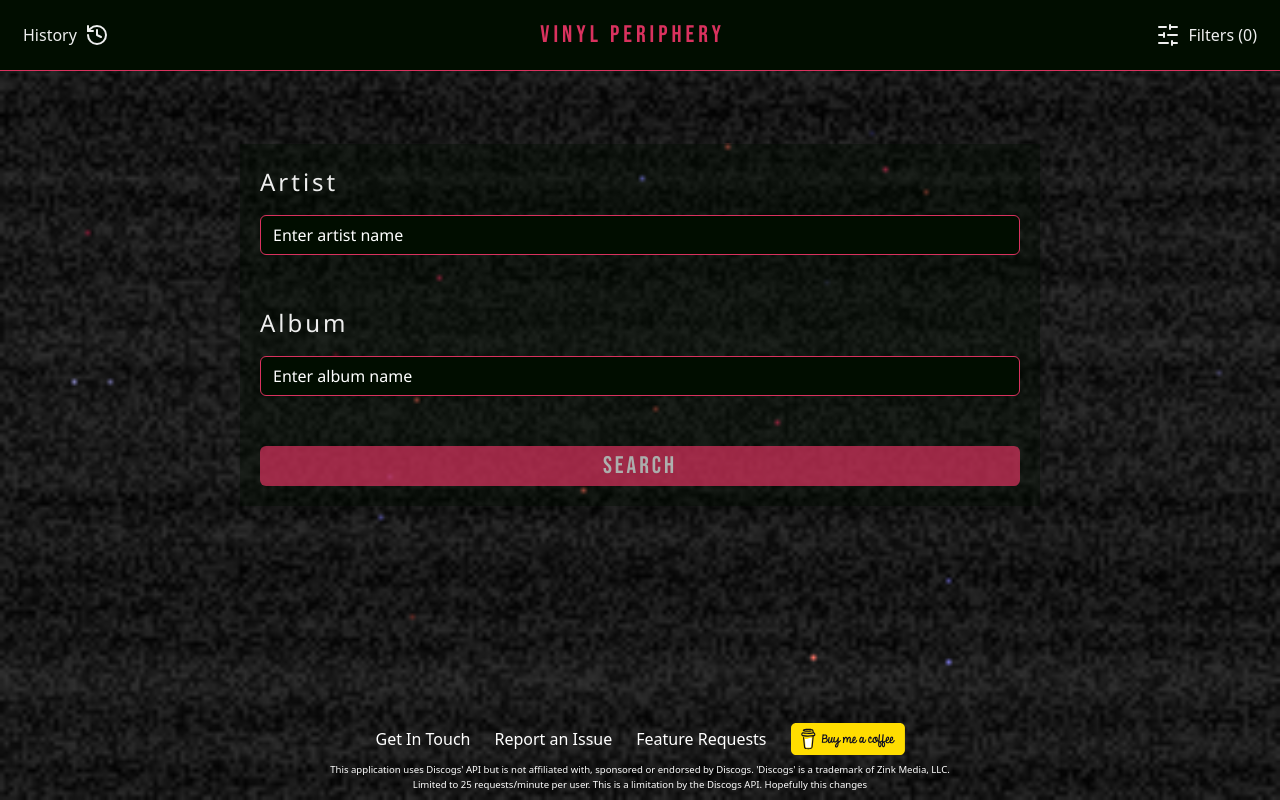
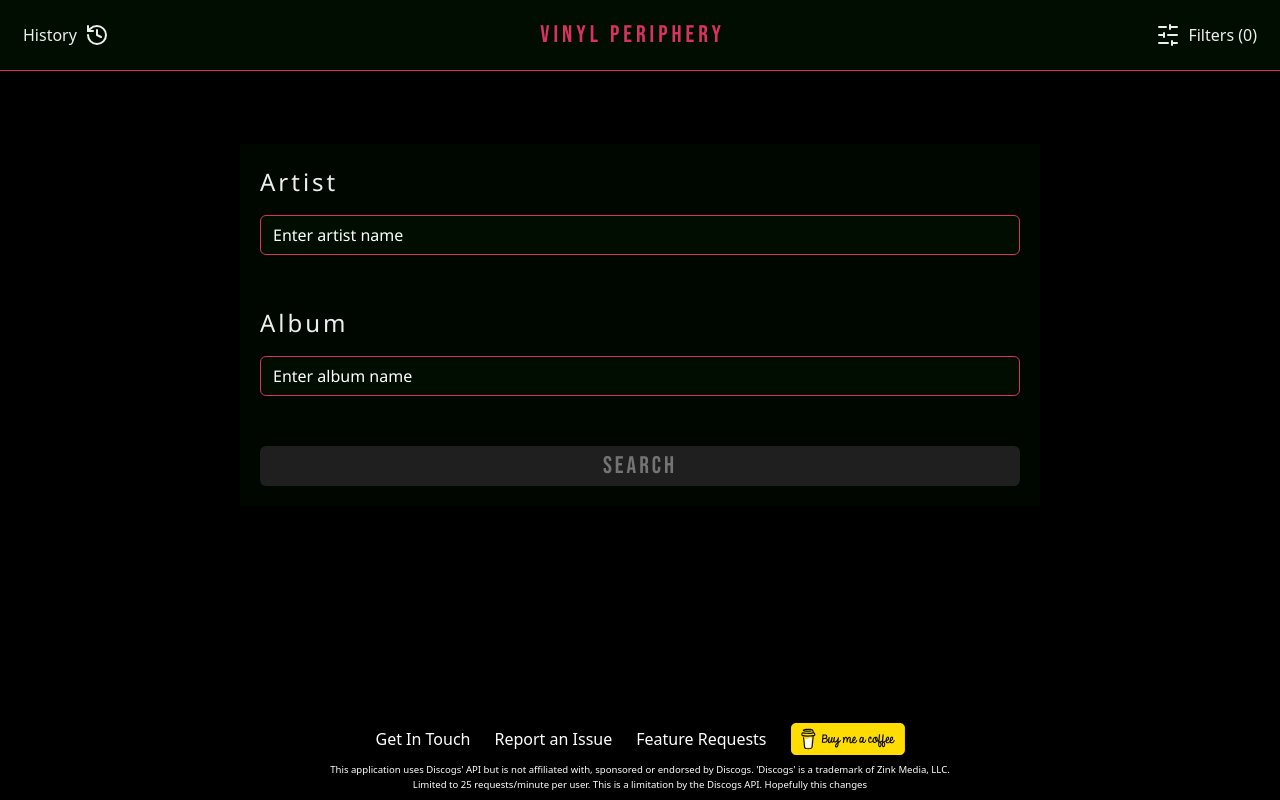
Before and after one commit to EricLusk-Jopson/vinyl-periphery, a React (Vite) app in the folder frontend/: page / in a window 1280 px wide. Built offline with nearby package versions, Linux system fonts and the light colour scheme; a web font is replaced by a local one.

Commit message:
form styling

```diff
--- a/frontend/src/App.tsx
+++ b/frontend/src/App.tsx
@@ -133,7 +133,12 @@
     <CacheProvider>
       <div className="min-h-screen flex flex-col relative">
         {/* Static background */}
-        <TVStaticEffect scaleFactor={4.5} sampleCount={10} fps={70} />
+        <TVStaticEffect
+          scaleFactor={2.5}
+          sampleCount={20}
+          fps={50}
+          colorIntensity={0.005}
+        />
 
         {/* Content overlay */}
         <div className="flex flex-col min-h-screen relative z-10">
--- a/frontend/src/components/common/ProgressButton.tsx
+++ b/frontend/src/components/common/ProgressButton.tsx
@@ -62,10 +62,10 @@
         disabled={disabled || isSearching}
         onClick={onClick}
         className={cn(
-          "w-full p-md font-primary text-lg tracking-normal",
+          "w-full p-md font-primary text-lg tracking-normal z-20",
           "bg-primary-main hover:bg-primary-dark text-text-primary",
           "transition-colors duration-200",
-          "disabled:opacity-70 disabled:cursor-not-allowed",
+          "disabled:opacity-90 disabled:cursor-not-allowed disabled:bg-bg-tertiary disabled:text-text-disabled",
           isSearching && "bg-text-disabled cursor-wait",
           className
         )}
--- a/frontend/src/components/layout/TVStaticEffect.tsx
+++ b/frontend/src/components/layout/TVStaticEffect.tsx
@@ -101,7 +101,7 @@
           const i = rowOffset + x * 4;
 
           // Determine base intensity
-          let intensity_value = Math.floor(36 * Math.random()) + rowIntensity;
+          const intensity_value = Math.floor(36 * Math.random()) + rowIntensity;
 
           // Choose a color from the palette (weighted based on colorIntensity)
           const colorIndex =
--- a/frontend/src/components/resultsDisplay/ReleaseList.tsx
+++ b/frontend/src/components/resultsDisplay/ReleaseList.tsx
@@ -1,9 +1,10 @@
-import { Card, CardContent, CardHeader, CardTitle } from "@/components/ui/card";
 import {
   useCache,
   useFilteredAndScoredReleases,
 } from "@/contexts/cache/CacheContext";
 import { defaultContributorDisplayPipeline } from "@/lib/transformers/contributorProcessor";
+import { Collapsible } from "@radix-ui/react-collapsible";
+import { CollapsibleContent, CollapsibleTrigger } from "../ui/collapsible";
 
 export const ReleaseList: React.FC<{ searchId: string }> = ({ searchId }) => {
   const { searches } = useCache();
@@ -24,26 +25,23 @@
       </span>
       <div className="flex flex-col p-2 sm:p-md gap-5">
         {releases.map((release) => (
-          <Card
+          <Collapsible
             key={release.id}
-            className="w-full sm:max-w-[90%] lg:max-w-[80%] mx-auto border-primary-main bg-bg-primary"
+            className="w-full sm:max-w-[90%] lg:max-w-[80%] mx-auto border-primary-main bg-bg-primary p-0"
           >
-            <CardHeader className="pb-0">
-              <CardTitle className="font-primary text-sm sm:text-md tracking-normal text-text-primary mb-sm">
-                <div className="flex flex-col sm:flex-row justify-between gap-1 sm:gap-4">
-                  <div>
-                    <div className="truncate text-wrap">{release.title}</div>
-                    <div className="truncate">{release.artist}</div>
-                  </div>
+            <CollapsibleTrigger className="flex p-0 font-primary text-sm sm:text-md tracking-normal text-text-primary mb-sm">
+              <div className="flex flex-row justify-between text-left">
+                <div>
+                  <div className="truncate text-wrap">{release.title}</div>
+                  <div className="truncate">{release.artist}</div>
+                </div>
 
-                  <span className="whitespace-nowrap hidden md:inline">
-                    Match Score:{" "}
-                    {(100 * release.score * release.confidence).toFixed(0)}%
-                  </span>
+                <div className="text-right whitespace-nowrap hidden md:inline">
+                  {(100 * release.score * release.confidence).toFixed(0)}%
                 </div>
-              </CardTitle>
-            </CardHeader>
-            <CardContent className="flex flex-col gap-2">
+              </div>
+            </CollapsibleTrigger>
+            <CollapsibleContent className="flex flex-col gap-2">
               <p className="text-text-secondary font-secondary text-xs sm:text-sm mt-2">
                 <span className="font-medium">Active Contributors: </span>
                 <span className="line-clamp-2">
@@ -60,8 +58,8 @@
                   ).join(", ")}
                 </span>
               </p>
-            </CardContent>
-          </Card>
+            </CollapsibleContent>
+          </Collapsible>
         ))}
       </div>
     </section>
--- a/frontend/src/components/searchForm/SearchForm.tsx
+++ b/frontend/src/components/searchForm/SearchForm.tsx
@@ -42,7 +42,7 @@
     <form
       onSubmit={handleSubmit}
       aria-busy={isSearching}
-      className="grid gap-xl max-w-[800px] mx-auto my-2xl mt-28 p-lg bg-bg-primary bg-opacity-40"
+      className="grid gap-xl max-w-[800px] mx-auto my-2xl mt-28 p-lg bg-bg-primary bg-opacity-60"
     >
       <div className="grid gap-md">
         <Label
```
